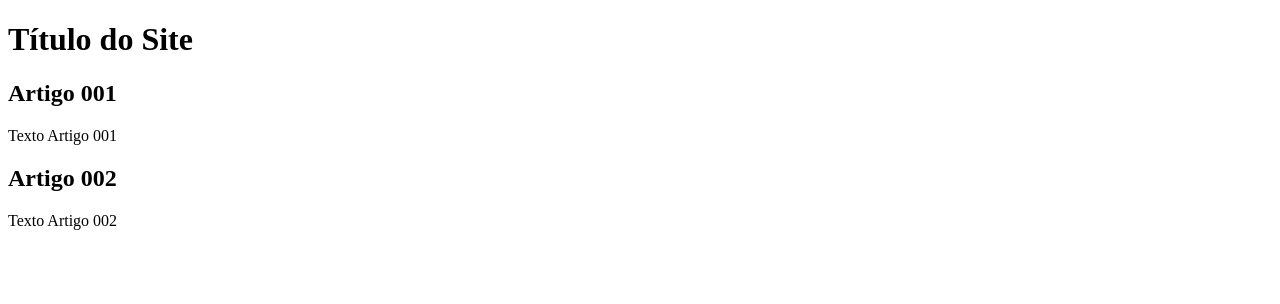
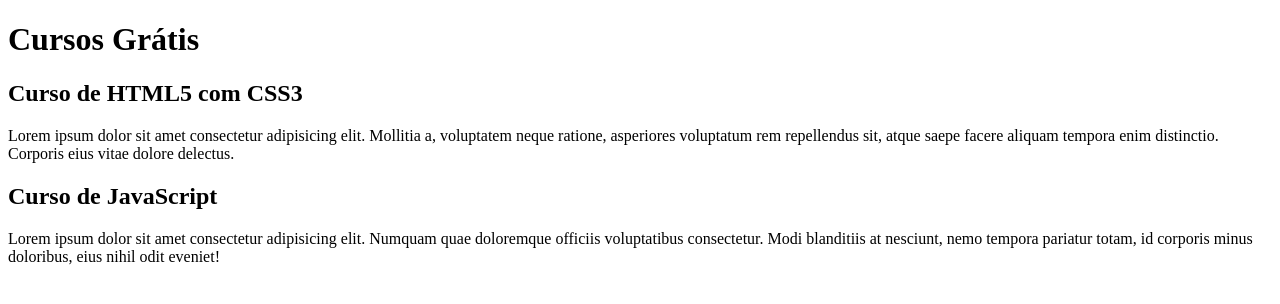
Before and after one commit to rafaelatribuzi/projeto-site, a plain HTML site: page index.html in a window 1280 px wide. Drawn offline with Linux system fonts and the light colour scheme.

Commit message:
Comecei a escrever conteudo

```diff
--- a/index.html
+++ b/index.html
@@ -8,15 +8,15 @@
 <body>
     <main>
         <header>
-            <h1>Título do Site</h1>
+            <h1>Cursos Grátis</h1>
         </header>
         <article>
-            <h2>Artigo 001</h2>
-            <p>Texto Artigo 001</p>
+            <h2>Curso de HTML5 com CSS3</h2>
+            <p>Lorem ipsum dolor sit amet consectetur adipisicing elit. Mollitia a, voluptatem neque ratione, asperiores voluptatum rem repellendus sit, atque saepe facere aliquam tempora enim distinctio. Corporis eius vitae dolore delectus.</p>
         </article>
         <article>
-            <h2>Artigo 002</h2>
-            <p>Texto Artigo 002</p>
+            <h2>Curso de JavaScript</h2>
+            <p>Lorem ipsum dolor sit amet consectetur adipisicing elit. Numquam quae doloremque officiis voluptatibus consectetur. Modi blanditiis at nesciunt, nemo tempora pariatur totam, id corporis minus doloribus, eius nihil odit eveniet!</p>
         </article>
     </main>
 
```
